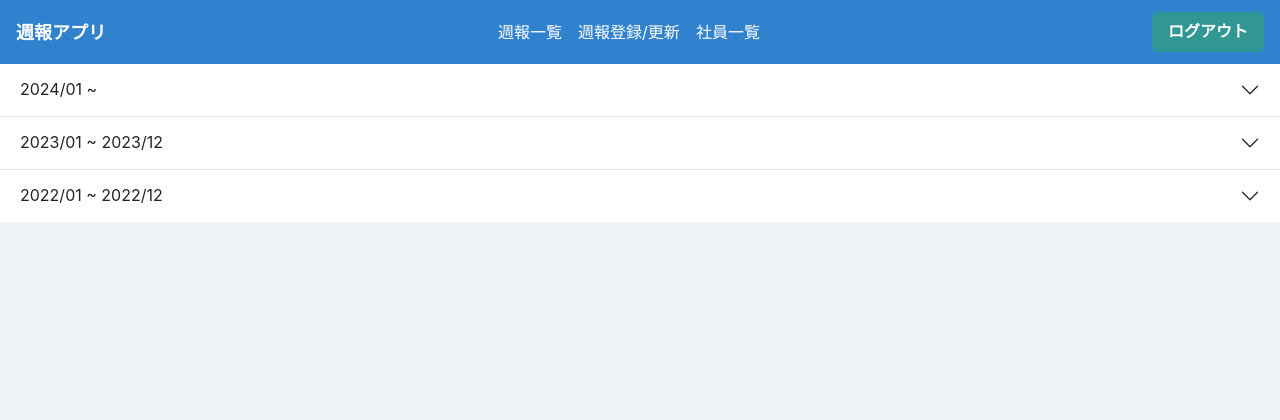
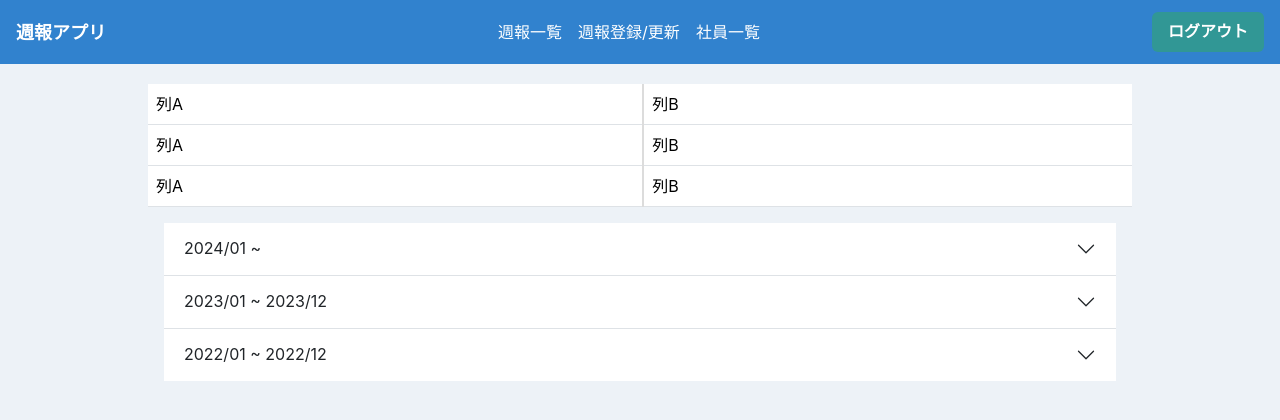
Before and after one commit to team-libero/weekly-report-app, a React (Create React App) app: page /reports in a window 1280 px wide. Shown: the top 420 px of the page. Built offline with nearby package versions, Linux system fonts and the light colour scheme.

Commit message:
モック更新

```diff
--- a/src/components/pages/ReportDetailPage.jsx
+++ b/src/components/pages/ReportDetailPage.jsx
@@ -13,7 +13,7 @@ const InfoGroup = ({ title, content }) => (
     borderRadius="8px"
   >
     <Text fontWeight="bold" mb={1}>
-      {title}
+      ■{title}
     </Text>
     <Text ml={4}>{content}</Text>
   </Flex>
@@ -80,6 +80,27 @@ const ReportDetail = () => {
           content="HH:MM～HH:MM ※金曜日はHH:MM～HH:MMの定時退社日"
         />
       </Box>
+      <Box p={4} bg="gray.200" borderRadius="md">
+        <Heading size="md" mb={4}>
+          営業に関する情報
+        </Heading>
+
+        <InfoGroup title="情報源" content="上位会社" />
+        <InfoGroup title="情報収集" content="直接問い合わせ" />
+        <InfoGroup
+          title="営業に関する情報"
+          content="飛んだので、補充される予定"
+        />
+      </Box>
+      <Box p={4} bg="gray.200" borderRadius="md">
+        <Heading size="md" mb={4}>
+          業務内容
+        </Heading>
+
+        <InfoGroup title="平均残業時間" content="4時間" />
+        <InfoGroup title="作業内容" content="製造" />
+        <InfoGroup title="最低稼働時間" content="140時間 到達できる" />
+      </Box>
     </>
   );
 };
--- a/src/components/pages/ReportEditPage.jsx
+++ b/src/components/pages/ReportEditPage.jsx
@@ -81,7 +81,12 @@ export const ReportEditPage = () => {
       </InputGroup>
 
       <h1
-        style={{ fontSize: '1.5em', fontWeight: 'bold', marginBottom: '10px' }}
+        style={{
+          fontSize: '1.5em',
+          fontWeight: 'bold',
+          marginBottom: '10px',
+          marginTop: '10px',
+        }}
       >
         業務内容
       </h1>
@@ -93,13 +98,19 @@ export const ReportEditPage = () => {
         <InputGroupText>進捗状況</InputGroupText>
         <Input placeholder="" />
       </InputGroup>
-      <br />
-      <h4 style={{ fontWeight: 'bold', marginBottom: '2px' }}>作業内容</h4>
+      <h4
+        style={{ fontWeight: 'bold', marginBottom: '2px', marginTop: '10px' }}
+      >
+        作業内容
+      </h4>
       <InputGroup>
         <Input placeholder="" />
       </InputGroup>
-      <br />
-      <h4 style={{ fontWeight: 'bold', marginBottom: '2px' }}>所感</h4>
+      <h4
+        style={{ fontWeight: 'bold', marginBottom: '2px', marginTop: '10px' }}
+      >
+        所感
+      </h4>
       <InputGroup>
         <Input
           type="textarea"
@@ -108,8 +119,11 @@ export const ReportEditPage = () => {
           style={{ height: '100px' }}
         />
       </InputGroup>
-      <br />
-      <h4 style={{ fontWeight: 'bold', marginBottom: '2px' }}>メンバー状況</h4>
+      <h4
+        style={{ fontWeight: 'bold', marginBottom: '2px', marginTop: '10px' }}
+      >
+        メンバー状況
+      </h4>
       <InputGroup>
         <Input
           type="textarea"
--- a/src/components/pages/ReportsPage.jsx
+++ b/src/components/pages/ReportsPage.jsx
@@ -1,3 +1,4 @@
+import { Flex } from '@chakra-ui/react';
 import { useState } from 'react';
 import { useNavigate } from 'react-router-dom';
 import {
@@ -15,7 +16,7 @@ export const ReportsPage = () => {
   const [open, setOpen] = useState('');
   const toggle = (id) => {
     if (open === id) {
-      setOpen();
+      setOpen('');
     } else {
       setOpen(id);
     }
@@ -27,8 +28,31 @@ export const ReportsPage = () => {
   };
 
   return (
-    <div>
-      <Accordion flush open={open} toggle={toggle}>
+    <Container>
+      <TableContainer>
+        <TableStyle>
+          <thead>
+            <tr>
+              <td>列A</td>
+              <td className="border-left">列B</td>
+            </tr>
+          </thead>
+          <thead>
+            <tr>
+              <td>列A</td>
+              <td className="border-left">列B</td>
+            </tr>
+          </thead>
+          <thead>
+            <tr>
+              <td>列A</td>
+              <td className="border-left">列B</td>
+            </tr>
+          </thead>
+        </TableStyle>
+      </TableContainer>
+      <Flex justifyContent="center" alignItems="center" px={4} width="100%">
+        <AccordionContainer flush open={open} toggle={toggle}>
           <AccordionItem>
             <AccordionHeader targetId="1">2024/01 ~</AccordionHeader>
             <AccordionBody accordionId="1">
@@ -92,11 +116,29 @@ export const ReportsPage = () => {
               </TableStyle>
             </AccordionBody>
           </AccordionItem>
-      </Accordion>
-    </div>
+        </AccordionContainer>
+      </Flex>
+    </Container>
   );
 };
 
+const Container = styled.div`
+  width: 80%;
+  margin: 0 auto;
+  padding: 20px;
+`;
+
+const AccordionContainer = styled(Accordion)`
+  width: 100%;
+`;
+
 const TableStyle = styled(Table)`
-  width: 50%;
+  width: 100%;
+  .border-left {
+    border-left: 2px solid #dcdcdc;
+  }
 `;
+
+const TableContainer = styled.div`
+  margin: 0 auto;
+`;
```
Lines whose indentation alone changed are shown as unchanged.
